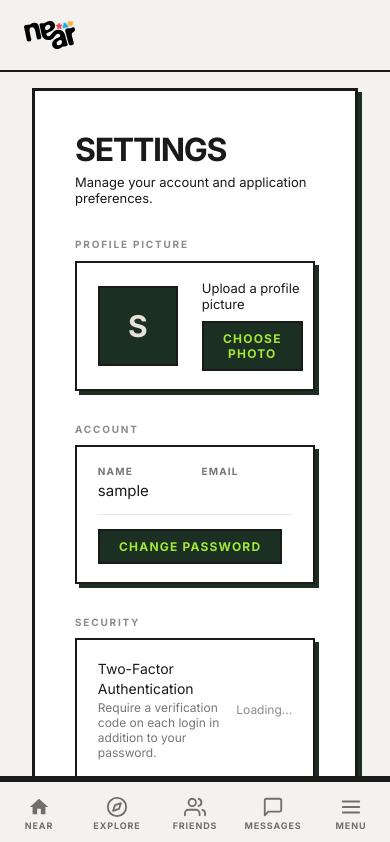
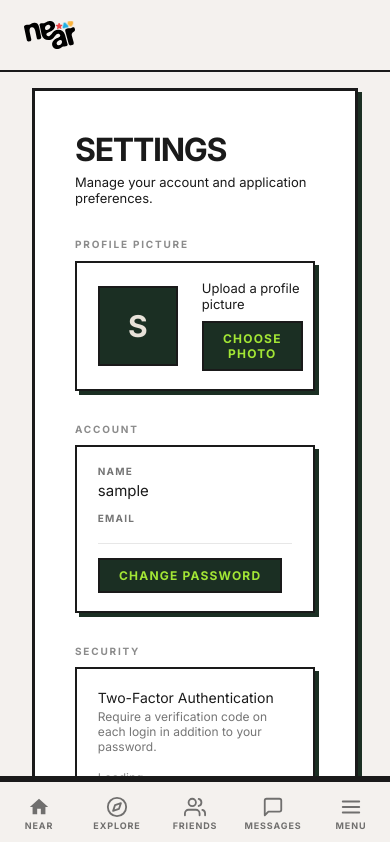
Before and after one commit to imaskillissue/nearrish, a Next.js app in the folder frontend/: page /settings in a window 390 px wide. Shown: the top 842 px of the page. Built offline with nearby package versions, Linux system fonts and the light colour scheme; no server answers; sample sign-in values are in the browser's storage.

Commit message:
fix: flex-wrap for account box name/email on small screens

```diff
--- a/frontend/app/settings/page.tsx
+++ b/frontend/app/settings/page.tsx
@@ -572,16 +572,16 @@ export default function SettingsPage() {
         <div>
           <p style={SECTION_TITLE}>Account</p>
           <div style={{ ...PANEL, display: 'flex', flexDirection: 'column', gap: '0.9rem' }}>
-            <div style={{ display: 'grid', gridTemplateColumns: '1fr 1fr', gap: '0.8rem' }}>
-              <div>
+            <div style={{ display: 'flex', flexWrap: 'wrap', gap: '0.8rem' }}>
+              <div style={{ flex: '1 1 140px', minWidth: 0 }}>
                 <span style={LABEL}>Name</span>
-                <p style={{ margin: 0, fontSize: 15, color: DS.tertiary, fontWeight: 500 }}>
+                <p style={{ margin: 0, fontSize: 15, color: DS.tertiary, fontWeight: 500, wordBreak: 'break-word' }}>
                   {user?.name ?? '—'}
                 </p>
               </div>
-              <div>
+              <div style={{ flex: '1 1 140px', minWidth: 0 }}>
                 <span style={LABEL}>Email</span>
-                <p style={{ margin: 0, fontSize: 15, color: DS.tertiary, fontWeight: 500 }}>
+                <p style={{ margin: 0, fontSize: 15, color: DS.tertiary, fontWeight: 500, wordBreak: 'break-word' }}>
                   {user?.email ?? '—'}
                 </p>
               </div>
@@ -598,7 +598,7 @@ export default function SettingsPage() {
         <div>
           <p style={SECTION_TITLE}>Security</p>
           <div style={{ ...PANEL, display: 'flex', flexDirection: 'column', gap: '0.9rem' }}>
-            <div style={{ display: 'flex', justifyContent: 'space-between', alignItems: 'center', gap: '1rem' }}>
+            <div style={{ display: 'flex', justifyContent: 'space-between', alignItems: 'center', gap: '1rem', flexWrap: 'wrap' }}>
               <div>
                 <span style={{ fontSize: 14, color: DS.tertiary, fontWeight: 500 }}>
                   Two-Factor Authentication
@@ -610,13 +610,7 @@ export default function SettingsPage() {
               {twoFaEnabled === null ? (
                 <span style={{ fontSize: 12, color: DS.tertiary, opacity: 0.5, flexShrink: 0 }}>Loading…</span>
               ) : twoFaEnabled ? (
-                <div style={{ display: 'flex', alignItems: 'center', gap: '0.8rem', flexShrink: 0 }}>
-                  <span style={{
-                    fontSize: 10, fontWeight: 800, letterSpacing: '0.12em', textTransform: 'uppercase',
-                    color: DS.secondary, background: DS.primary, padding: '0.2rem 0.55rem',
-                  }}>ON</span>
-                  <button onClick={() => setTwoFaModal('disable')} style={BTN('#c0392b', '#fff')}>DISABLE</button>
-                </div>
+                <button onClick={() => setTwoFaModal('disable')} style={{ ...BTN('#c0392b', '#fff'), flexShrink: 0 }}>DISABLE</button>
               ) : (
                 <div style={{ display: 'flex', alignItems: 'center', gap: '0.8rem', flexShrink: 0 }}>
                   <span style={{
```
